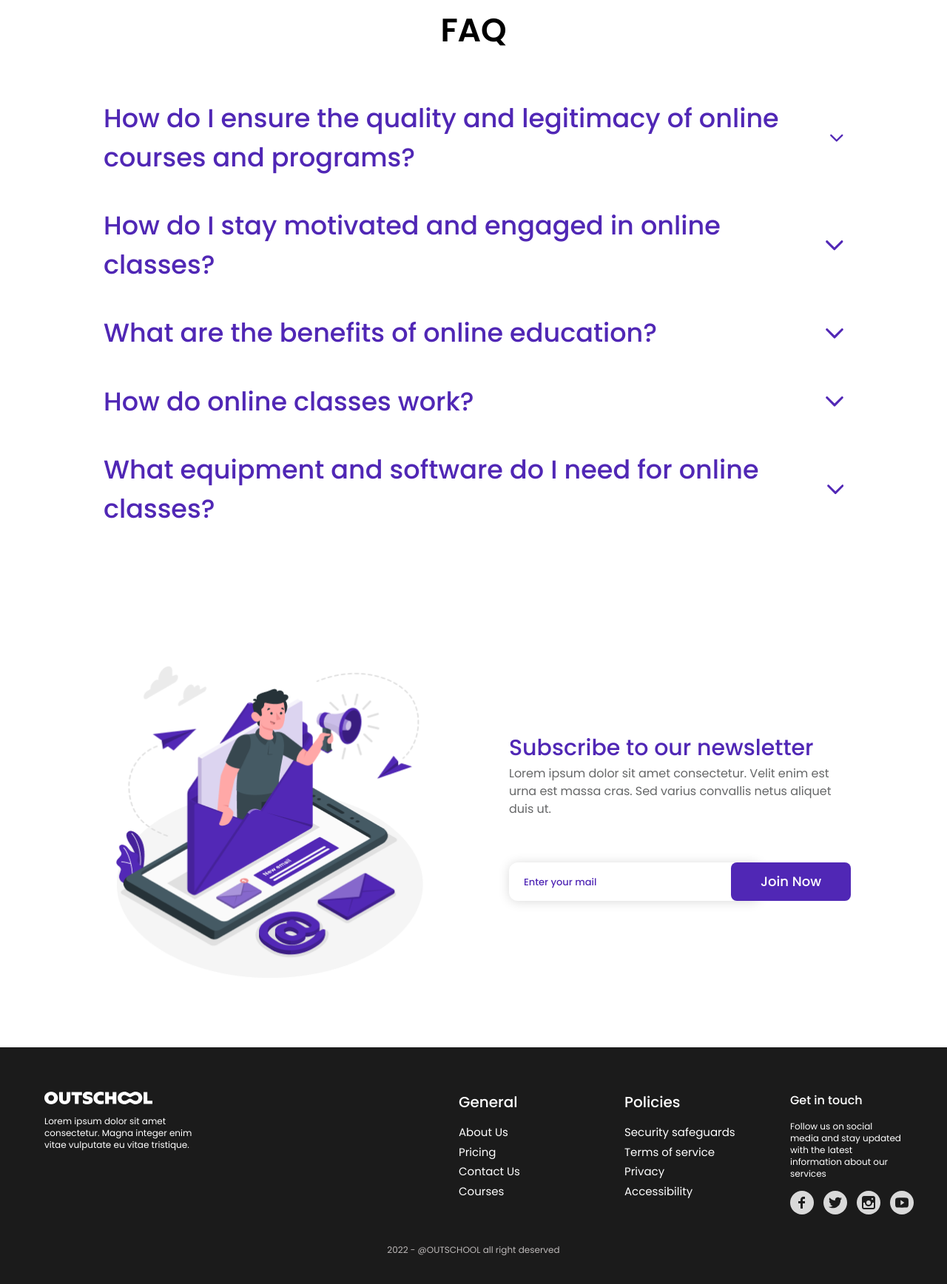
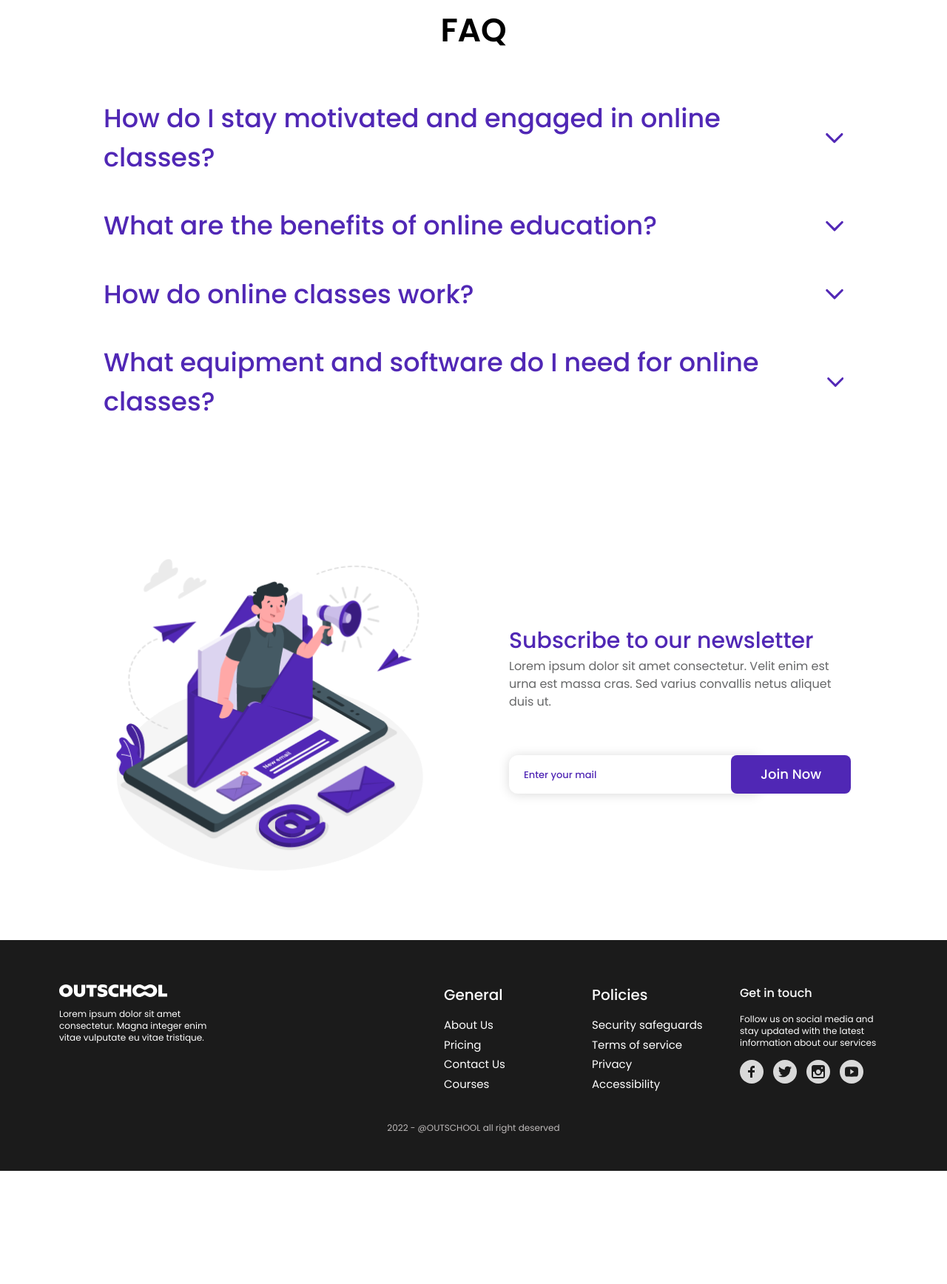
Before and after one commit to k1ddd/outschool, a website: page src/index.html in a window 1280 px wide. Shown: the part 5320-7056 px from the top of the page at 74% size. After the commit the page ends 6903 px from the top, so only its background shows below. Drawn offline with Linux system fonts and the light colour scheme.

Commit message:
finish project

```diff
--- a/src/index.html
+++ b/src/index.html
@@ -153,7 +153,8 @@
                 Our Company and
                 Partners
             </h2>
-            <div class="grid grid-cols-5 gap-[100px] mt-10 lg:gap-10 md:grid-cols-2 xs:grid-cols-1 xs:gap-4">
+            <div
+                class="grid grid-cols-5 gap-[100px] mt-10 lg:gap-10 md:grid-cols-3 sm:grid-cols-2 xs:grid-cols-1 xs:gap-4">
                 <div class="text-center md:grid md:justify-center"><svg width="164" height="47" viewbox="0 0 164 47"
                         fill="none" xmlns="http://www.w3.org/2000/svg">
                         <path
@@ -1349,33 +1350,6 @@
             <!-- Accordion-item -->
             <div class="accordion-item">
                 <!-- Trigger -->
-                <button class="accordion-trigger flex w-full justify-between items-center mt-5  ">
-                    <span class="block font-medium  text-[35px]  text-blueviolet text-left md:text-xl">How do I ensure
-                        the
-                        quality and legitimacy of online courses and programs?</span>
-                    <svg class="accordion-img LOLO transition-transform block" width="24" height="15"
-                        viewbox="0 0 24 15" fill="none" xmlns="http://www.w3.org/2000/svg">
-                        <path
-                            d="M23.375 3.59375L12.875 14.125C12.75 14.25 12.6146 14.3383 12.4688 14.39C12.3229 14.4425 12.1667 14.4687 12 14.4687C11.8333 14.4687 11.6771 14.4425 11.5313 14.39C11.3854 14.3383 11.25 14.25 11.125 14.125L0.593749 3.59375C0.302083 3.30208 0.156249 2.9375 0.156249 2.5C0.156249 2.0625 0.312499 1.6875 0.624999 1.375C0.937499 1.0625 1.30208 0.906249 1.71875 0.906249C2.13542 0.906249 2.5 1.0625 2.8125 1.375L12 10.5625L21.1875 1.375C21.4792 1.08333 21.8383 0.937498 22.265 0.937498C22.6925 0.937498 23.0625 1.09375 23.375 1.40625C23.6875 1.71875 23.8438 2.08333 23.8438 2.5C23.8438 2.91666 23.6875 3.28125 23.375 3.59375Z"
-                            fill="#5228B6" />
-                    </svg>
-
-                </button>
-                <!-- Content -->
-                <p
-                    class="accordion-content  font-normal  text-lightgray mt-5 px-10 tracking-[-0.002em] hidden animate-fadeIn md:px-4">
-                    To ensure the quality and legitimacy of online courses and programs, students should research the
-                    institution and
-                    program accreditation, read reviews and ratings from other students and professionals, and verify
-                    the qualifications and
-                    credentials of instructors and administrators. Students should also review the course syllabus,
-                    learning outcomes, and
-                    instructional methods to ensure they align with their educational goals and preferences.
-                </p>
-            </div>
-            <!-- Accordion-item -->
-            <div class="accordion-item">
-                <!-- Trigger -->
                 <button class="accordion-trigger flex w-full justify-between items-center mt-5 ">
                     <span class="block font-medium  text-[35px]  text-blueviolet text-left md:text-xl">How do I stay
                         motivated
@@ -1508,8 +1482,8 @@
         </div>
     </section>
     <footer class="bg-[#1B1B1B] pt-[60px] pb-[50px]">
-        <div class="max-w-[1160px] mx-auto ">
-            <div class="flex justify-between">
+        <div class="max-w-[1160px] mx-auto px-5">
+            <div class="flex justify-between md:flex-wrap md:gap-10">
                 <div class="max-w-[232px] ">
                     <svg width="146" height="17" viewbox="0 0 146 17" fill="none" xmlns="http://www.w3.org/2000/svg">
                         <g clip-path="url(#clip0_10_6)">
@@ -1546,7 +1520,7 @@
                         vitae vulputate eu vitae tristique.
                     </p>
                 </div>
-                <div class="grid grid-cols-3 gap-[72px] max-w-[600px]">
+                <div class="grid grid-cols-3  max-w-[600px] md:max-w-full sm:grid-cols-2">
                     <div class="text-white ">
                         <p class="font-medium text-xl">General</p>
                         <ul class="text-[15px] mt-4 flex flex-col gap-1">
@@ -1566,7 +1540,7 @@
                             <li><a class="hover:text-blueviolet transition-colors" href="">Accessibility</a> </li>
                         </ul>
                     </div>
-                    <div class="max-w-[232px] ">
+                    <div class="sm:col-span-2 sm:mt-8">
                         <p class="text-white font-medium">Get in touch</p>
                         <p class=" text-white text-xs mt-[15px]">Follow us on social media and stay updated with the
                             latest
@@ -1622,7 +1596,7 @@
 
                 </div>
             </div>
-            <p class="text-[#BDB9B9] text-xs text-center mt-10">
+            <p class="text-[#BDB9B9] text-xs text-center mt-10 sm:text-start">
                 2022 - @OUTSCHOOL all right deserved
             </p>
         </div>
```
Also changed, not shown: src/css/output.css.
